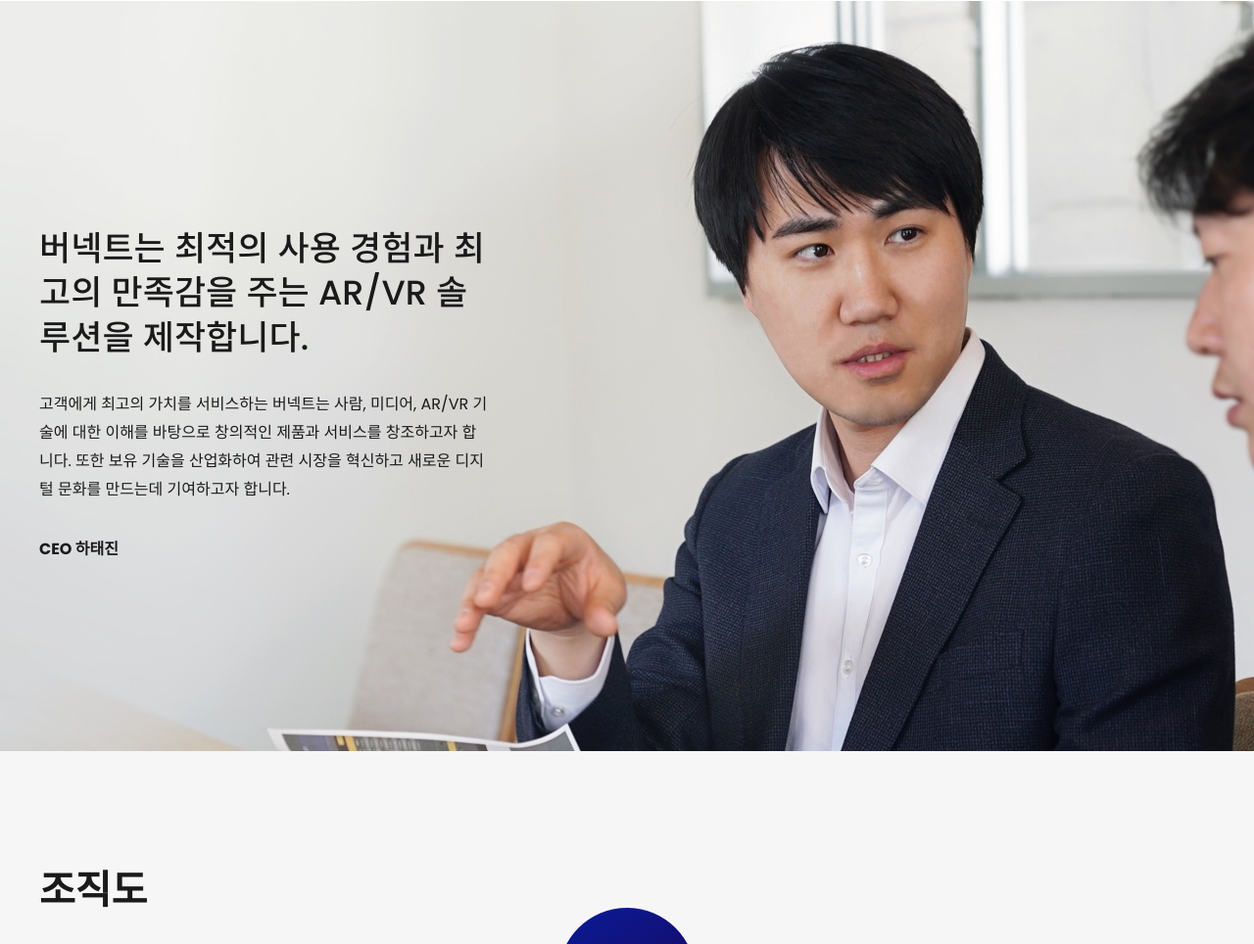
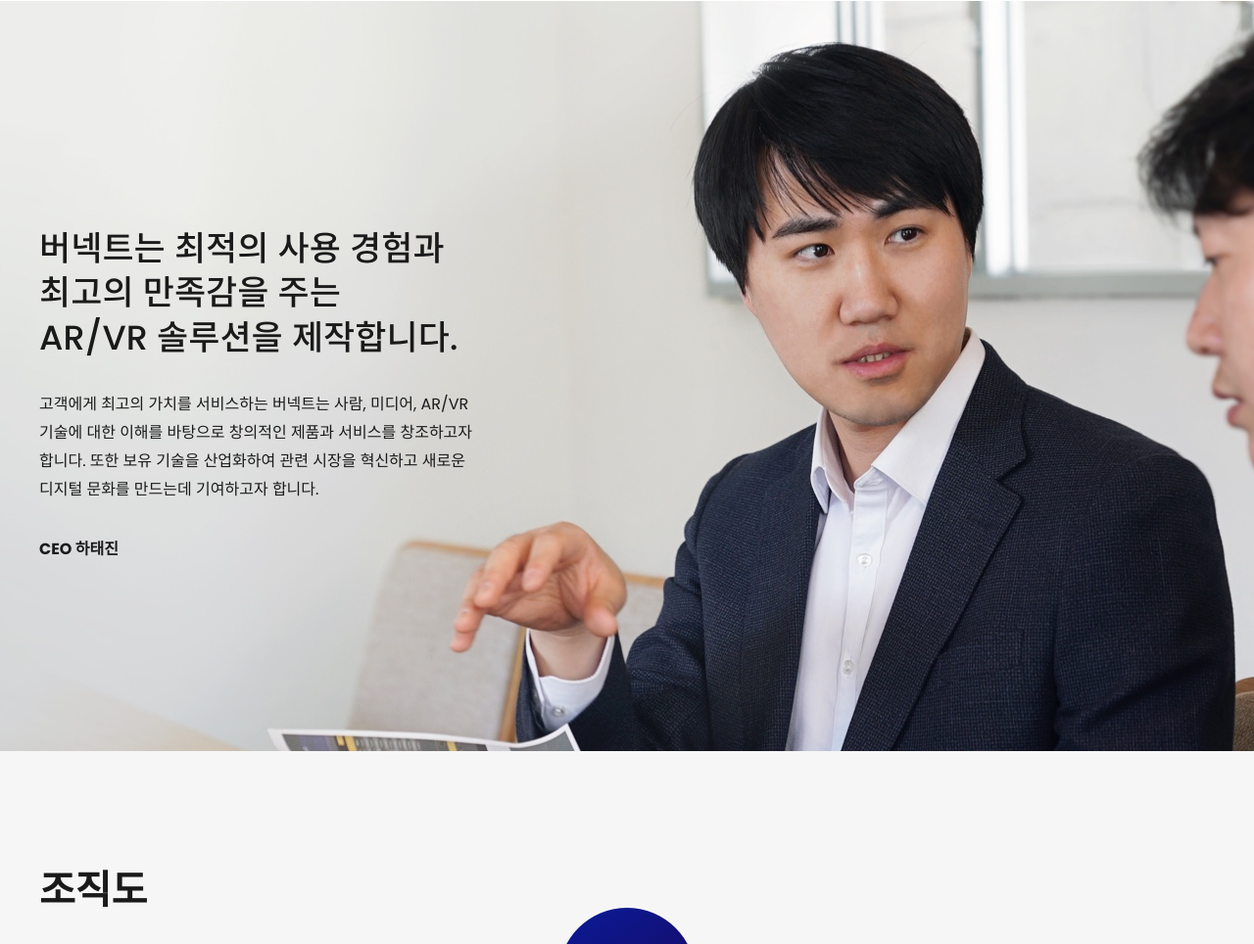
Before and after one commit to Murberrytree/virnect-sh, a plain HTML site: page about/about.html in a window 1280 px wide. Shown: the part 1836-2800 px from the top of the page at 98% size. Drawn offline with Linux system fonts and the light colour scheme.

Commit message:
about update

```diff
--- a/about/about.html
+++ b/about/about.html
@@ -126,9 +126,7 @@
 		</article>
 		<article class="about-ceo light img-url" data-img="../assets/images/img_about_ceo.jpg">
 			<div class="area-flex">
-				<p class="tit">버넥트는 최적의 사용 경험과
-					최고의 만족감을 주는
-					AR/VR 솔루션을 제작합니다.</p>
+				<p class="tit">버넥트는 최적의 사용 경험과 최고의 만족감을 주는 <br class="mobile-hidden">AR/VR 솔루션을 제작합니다.</p>
 				<p>고객에게 최고의 가치를 서비스하는 버넥트는 사람, 미디어, AR/VR 기술에 대한 이해를 바탕으로 창의적인 제품과 서비스를 창조하고자 합니다. 또한 보유 기술을 산업화하여 관련 시장을 혁신하고 새로운 디지털 문화를 만드는데 기여하고자 합니다. </p>
 				<p class="ceo-signage">CEO 하태진</p>
 			</div>
--- a/assets/css/global/fsVisual.less
+++ b/assets/css/global/fsVisual.less
@@ -16,8 +16,12 @@
 	.slash-img {
 		margin: 15px 0 15px;
 	}
+}
 
-	.about {
+
+.about {
+	.fsc-wrap {
+		text-transform: uppercase;
 		font-weight: 500;
 		.spacing;
 		.tit {
@@ -31,11 +35,8 @@
 				font-weight: 100;
 			}
 		}
-		.fsc-wrap {
-			text-transform: uppercase;
-			.area-flex {
-				margin-top: 400px;
-			}
+		.area-flex {
+			margin-top: 400px;
 		}
 	}
 }
--- a/assets/css/page/about.less
+++ b/assets/css/page/about.less
@@ -60,6 +60,7 @@
 	padding: 134px 0 150px;
 	font-size: 16px;
 	line-height: 1.8;
+	word-break: keep-all;
 	.tit {
 		font-size: 32px;
 		font-weight: 200;
@@ -80,6 +81,7 @@
 		margin-right: auto;
 		line-height: 1.8;
 		font-size: 16px;
+		word-break: keep-all;
 	}
 	.ceo-signage {
 		font-weight: bold;
```
Also changed, not shown: assets/css/common.css, assets/css/global/fsVisual.css, assets/css/page/about.css.
